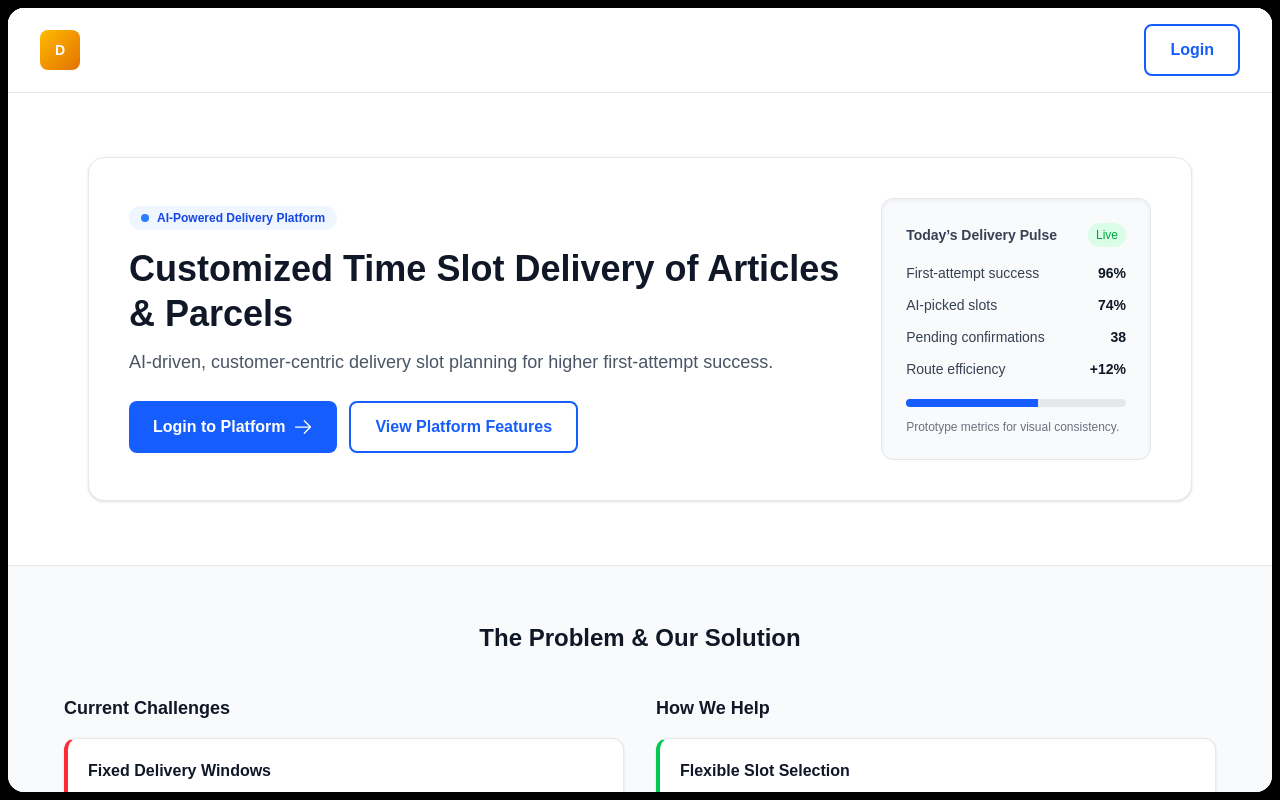
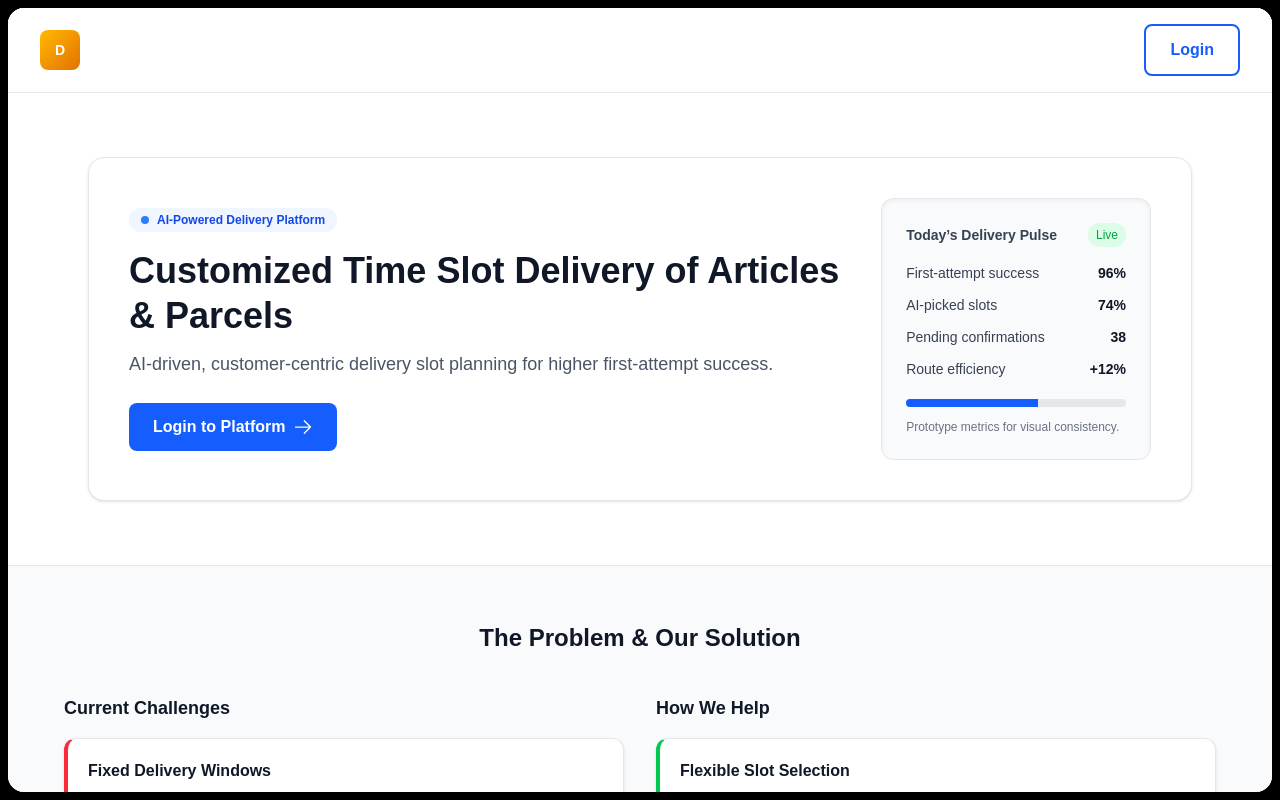
Before and after one commit to SHUBHAM2775/DeliverAI, a Next.js app: page / in a window 1280 px wide. Built offline with nearby package versions, Linux system fonts and the light colour scheme.

Commit message:
small fix

```diff
--- a/app/page.tsx
+++ b/app/page.tsx
@@ -150,9 +150,6 @@ export default function LandingPage() {
                 >
                   Login to Platform <ArrowRightIcon className="ml-2 h-5 w-5" />
                 </Button>
-                <Button variant="outline" size="md" className="min-w-[170px]">
-                  View Platform Features
-                </Button>
               </div>
             </div>
             <div className="w-full md:w-72 lg:w-80 bg-gray-50 border border-gray-200 rounded-xl p-6 shadow-inner">
```
